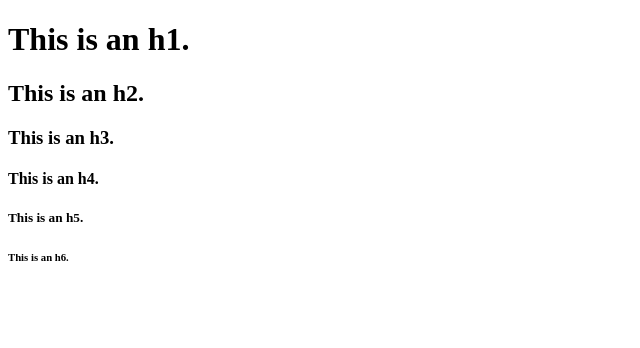
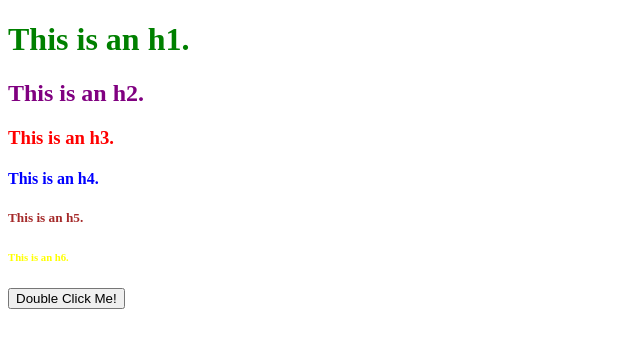
Before and after one commit to 5uperN1na/domDrills, a plain HTML site: page index.html in a window 1280 px wide. Shown: the whole page, without its empty margins (0-640 px from the left). Drawn offline with Linux system fonts and the light colour scheme.

Commit message:
Adding updates to files.

```diff
--- a/index.html
+++ b/index.html
@@ -5,6 +5,7 @@
     <meta name="viewport" content="width=device-width, initial-scale=1.0">
     <meta http-equiv="X-UA-Compatible" content="ie=edge">
     <title>Dom Drills</title>
+    <link href="styles.css" rel="stylesheet" type="text/css">
     <script src="scripts.js"></script>
 
 
--- a/scripts.js
+++ b/scripts.js
@@ -1,53 +1,94 @@
 
 window.addEventListener('DOMContentLoaded', function () {
 
+    //Created element called divcontainer
+    let divContainer = document.createElement('div');
+    divContainer.className = 'header-container';
+    //document.body.appendChild(divContainer);
 
-let div = document.createElement('div');
-div.className = 'header-container';
-//document.body.appendChild(div);
-
-//H1
+    //Created h1 element and text node then appended text node to h1 element.
     let h1 = document.createElement('h1');
     let h1Text = document.createTextNode('This is an h1.');
     h1.appendChild(h1Text);
-document.body.appendChild(h1);
 
-//H2
+    // Appended h1 element (with text node) to the divcontainer element.
+    divContainer.appendChild(h1);
+    document.body.appendChild(divContainer);
+
+    //Created H1 class
+    h1.className = 'h1';
+
+    //Created h2 element and text node then appended text node to h2 element.
     let h2 = document.createElement('h2');
     let h2Text = document.createTextNode('This is an h2.');
     h2.appendChild(h2Text);
-document.body.appendChild(h2);
 
-//H3
+    //Created H2 class
+    h2.className = 'h2';
+
+    // Appended h2 element (with text node) to the divcontainer element.
+    divContainer.appendChild(h2);
+    document.body.appendChild(divContainer);
+
+    //Created h3 element and text node then appended text node to h3 element.
     let h3 = document.createElement('h3');
     let h3Text = document.createTextNode('This is an h3.');
     h3.appendChild(h3Text);
-document.body.appendChild(h3);
 
-//H4
+    //Created H3 class
+    h3.className = 'h3';
+
+    //Appended h3 element (with text node) to the divcontainer element.
+    divContainer.appendChild(h3);
+    document.body.appendChild(divContainer);
+
+    //Created h4 element and text node then appended text node to h4 element.
     let h4 = document.createElement('h4');
     let h4Text = document.createTextNode('This is an h4.');
     h4.appendChild(h4Text);
-document.body.appendChild(h4);
 
-//H5
+    //Created H4 class
+    h4.className = 'h4';
+
+    //Appended h4 element (with text node) to the divcontainer element.
+    divContainer.appendChild(h4);
+    document.body.appendChild(divContainer);
+
+    //Created h5 element and text node then appended text node to h5 element.
     let h5 = document.createElement('h5');
     let h5Text = document.createTextNode('This is an h5.');
     h5.appendChild(h5Text);
-document.body.appendChild(h5);
 
-//H6
+    //Created H5 class
+    h5.className = 'h5';
+
+    //Appended h5 element (with text node) to the divcontainer element.
+    divContainer.appendChild(h5);
+    document.body.appendChild(divContainer);
+
+    //Created h6 element and text node then appended text node to h6 element.
+
     let h6 = document.createElement('h6');
-let h6Text = document.createTextNode('This is an h6.');
+    let h6Text = document.createTextNode('This is an h6.')
     h6.appendChild(h6Text);
-document.body.appendChild(h6);
 
+    //Created H6 class
+    h6.className = 'h6';
 
+    //Appended h6 element (with text node) to the divcontainer element.
+    divContainer.appendChild(h6);
+    document.body.appendChild(divContainer);
 
+    let button = document.createElement('button');
+    let btnText = document.createTextNode('Double Click Me!');
+    button.appendChild(btnText);
+    document.body.appendChild(button);
 
+    button.addEventListener('dblclick', function () {
 
+    let colors = ['pink', 'blue', 'orange', 'black', 'green', 'brown', 'yellow', 'red'];
 
-
+    });
 
 
 
--- a/styles.css
+++ b/styles.css
@@ -0,0 +1,23 @@
+.h1 {
+    color: green;
+}
+
+.h2 {
+    color: purple;
+}
+
+.h3 {
+    color: red;
+}
+
+.h4 {
+    color: blue;
+}
+
+.h5 {
+    color: brown;
+}
+
+.h6 {
+    color: yellow;
+}
```
Lines whose indentation alone changed are shown as unchanged.
